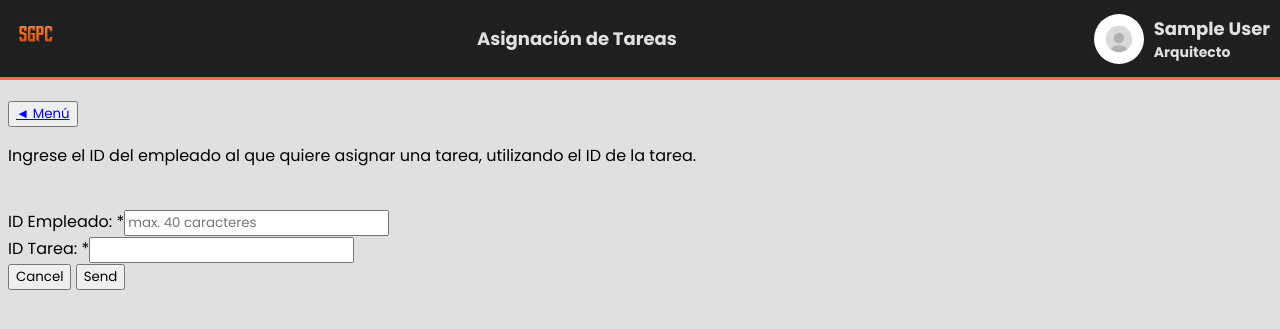
After one commit to reeinharddd/SGPC, a PHP site: page /MenuArquitecto/AsignacionTareas/indexAsignacion.php in a window 1280 px wide. The commit adds this page. Shown: the top 329 px of the page. Run offline with PHP 8.4, Linux system fonts and the light colour scheme; the visitor is signed in with stand-in values (Sample User, id 1).

Commit message:
Agregué la función para que el artquitecto pueda asignar como tal las tareas a los empleados y le dí diseño a las ventanas de registro de usuarios. modifiqué el diseño para que sea mas estético.

```diff
--- a/MenuAdmin/GestionDeTareas/indexTareas.php
+++ b/MenuAdmin/GestionDeTareas/indexTareas.php
@@ -22,6 +22,9 @@ if (!isset($_SESSION['arqui_name']) && !isset($_SESSION['admin_name']) ) {
             <img src="../../img/Logo1.png" alt="Logo de la empresa">
         </div>
         <div class="user-info">
+            <h3>Registro de Tareas</h3>
+        </div>
+        <div class="user-info">
             <img src="../../img/account-icon-user-icon-vector-graphics_292645-552.avif" alt="Nombre del usuario">
             <h3><?php echo $_SESSION['admin_name']; ?> <p>Administrador</p>
             </h3>
@@ -32,7 +35,6 @@ if (!isset($_SESSION['arqui_name']) && !isset($_SESSION['admin_name']) ) {
     <body>
         <div class="hero">
 
-            <h1 class="colortexto">Registro de Tareas</h1>
             <form id="datos" method="post" action="addTarea.php" class="colortexto">
             <button><b><a href="../index.php">◄ Menú</a></b></button>
             <br>
--- a/MenuAdmin/RegistroProyectos/indexProyectos.php
+++ b/MenuAdmin/RegistroProyectos/indexProyectos.php
@@ -23,6 +23,9 @@ if (!isset($_SESSION['admin_name'])) {
         <img src="../../img/Logo1.png" alt="Logo de la empresa">
     </div>
     <div class="user-info">
+            <h3>Registro de Proyectos</h3>
+        </div>
+    <div class="user-info">
         <img src="../../img/account-icon-user-icon-vector-graphics_292645-552.avif" alt="Nombre del usuario">
         <h3><?php echo $_SESSION['admin_name']; ?> <p>Administrador</p>
         </h3>
@@ -33,7 +36,7 @@ if (!isset($_SESSION['admin_name'])) {
 <body>
 
     <div class="hero">
-        <h1 class="colortexto">Registro de Proyectos</h1>
+
         <form id="datos" method="post" action="addProyecto.php" class="colortexto">
         <button><b><a href="../index.php">◄ Menú</a></b></button>
         <br>
--- /dev/null
+++ b/MenuArquitecto/AsignacionTareas/indexAsignacion.php
@@ -0,0 +1,54 @@
+<?php
+
+@include 'config.php';
+
+session_start();
+
+if (!isset($_SESSION['arqui_name'])) {
+   header('location:../../Alertas/warning.html');
+}
+?>
+<!DOCTYPE html>
+<html lang="en">
+
+    <head>
+        <meta charset="UTF-8">
+        <meta name="viewport" content="width=device-width, initial-scale=1.0" />
+        <title>Asignación de Tareas</title>
+        <link rel="stylesheet" href="../../css/main.css" />
+        <link rel="icon" href="../../img/Logo1.png" type="image/png">
+    </head>
+    <header class="header">
+        <div class="logo">
+            <img src="../../img/Logo1.png" alt="Logo de la empresa">
+        </div>
+        <div class="user-info">
+        <h3>Asignación de Tareas</h3>
+        </div>
+        <div class="user-info">
+            <img src="../../img/account-icon-user-icon-vector-graphics_292645-552.avif" alt="Nombre del usuario">
+            <h3><?php echo $_SESSION['arqui_name']; ?> <p>Arquitecto</p>
+            </h3>
+
+        </div>
+    </header>
+
+    <body>
+        <div class="hero">
+        <button><a href="../index.php">◄ Menú</a></button>
+            <p>Ingrese el ID del empleado al que quiere asignar una tarea, utilizando el ID de la tarea.</p>
+            <form method="post" action="addAsignar.php" class="colortexto">
+            <br>
+
+                <label>ID Empleado: *<input type="text" name="IDU" required
+                placeholder="max. 40 caracteres"></label>
+                <br>
+                <label>ID Tarea: *<input type="text" name="IDT"></label>
+                <br>
+                <input type="reset" value="Cancel">
+                <input type="submit" value="Send">
+            </form>
+        </div>
+
+    </body>
+</html>
--- a/MenuArquitecto/index.php
+++ b/MenuArquitecto/index.php
@@ -38,7 +38,8 @@ if (!isset($_SESSION['arqui_name'])) {
     <section>
       <aside class="menu">
         <ul>
-          <li><a href="GestionDeTareas/indexTareas.php">Asignar tareas</a></li>
+        <li><a href="AsignacionTareas/indexAsignacion.php">Asignar tareas</a></li>
+          <li><a href="GestionDeTareas/indexTareas.php">Registrar tareas</a></li>
           <li><a href="RegistroProyectos/indexProyectos.php">Registrar Proyectos</a></li>
           <li><a href="../InicioSesion/logout.php">Cerrar sesion</a></li>
         </ul>
--- a/index.html
+++ b/index.html
@@ -92,7 +92,7 @@
 
 
     <footer>
-      <p>&copy; 2023 Tu Empresa. Todos los derechos reservados.</p>
+      &copy; 2023 SGPC. Todos los derechos reservados.
     </footer>
   </body>
 </html>
```
Also changed, not shown: MenuAdmin/RegistroUsuarios/register_form.php (+17 -1 lines), MenuAdmin/index.php (+7 -10 lines), MenuArquitecto/AsignacionTareas/Asignar.php (added, +31 -0 lines), MenuArquitecto/AsignacionTareas/addAsignar.php (added, +8 -0 lines). Lines whose indentation alone changed are shown as unchanged.
